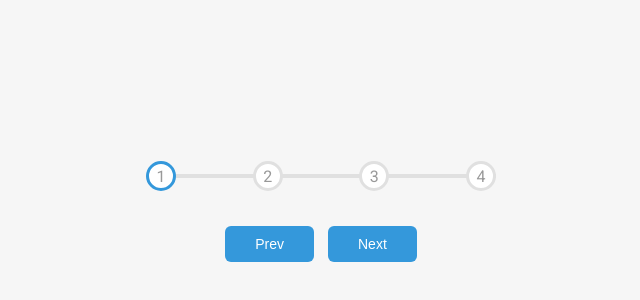
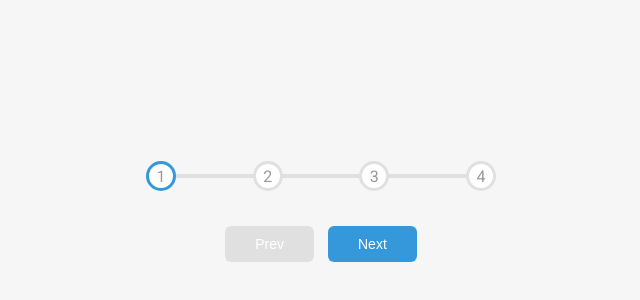
Before and after one commit to nasujon/javascript-progress-steeps, a plain HTML site: page index.html in a window 1280 px wide. Shown: the part 186-486 px from the top of the page, without its empty margins (319-959 px from the left). Drawn offline with Linux system fonts and the light colour scheme.

Commit message:
fixed some issues

```diff
--- a/index.html
+++ b/index.html
@@ -19,7 +19,7 @@
       <div class="circle">4</div>
     </div>
 
-    <button class="btn" id="prev">Prev</button>
+    <button disabled class="btn" id="prev">Prev</button>
     <button class="btn" id="next">Next</button>
   </div>
 
--- a/main.js
+++ b/main.js
@@ -34,6 +34,7 @@ prev.addEventListener('click', ()=>{
 
 
 function update() {
+
   circle.forEach((circle, index)=>{
     if(index < currentActive){
       circle.classList.add('active')
```
